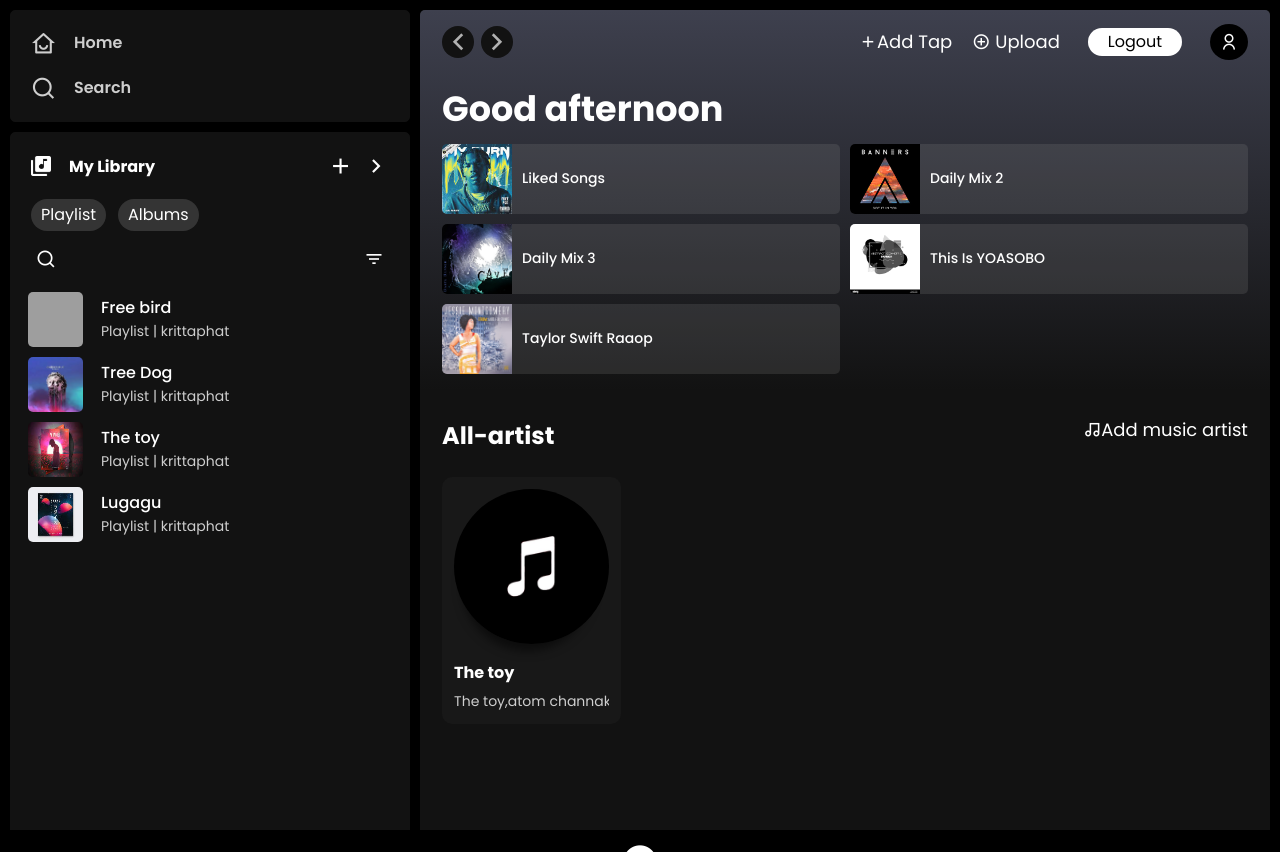
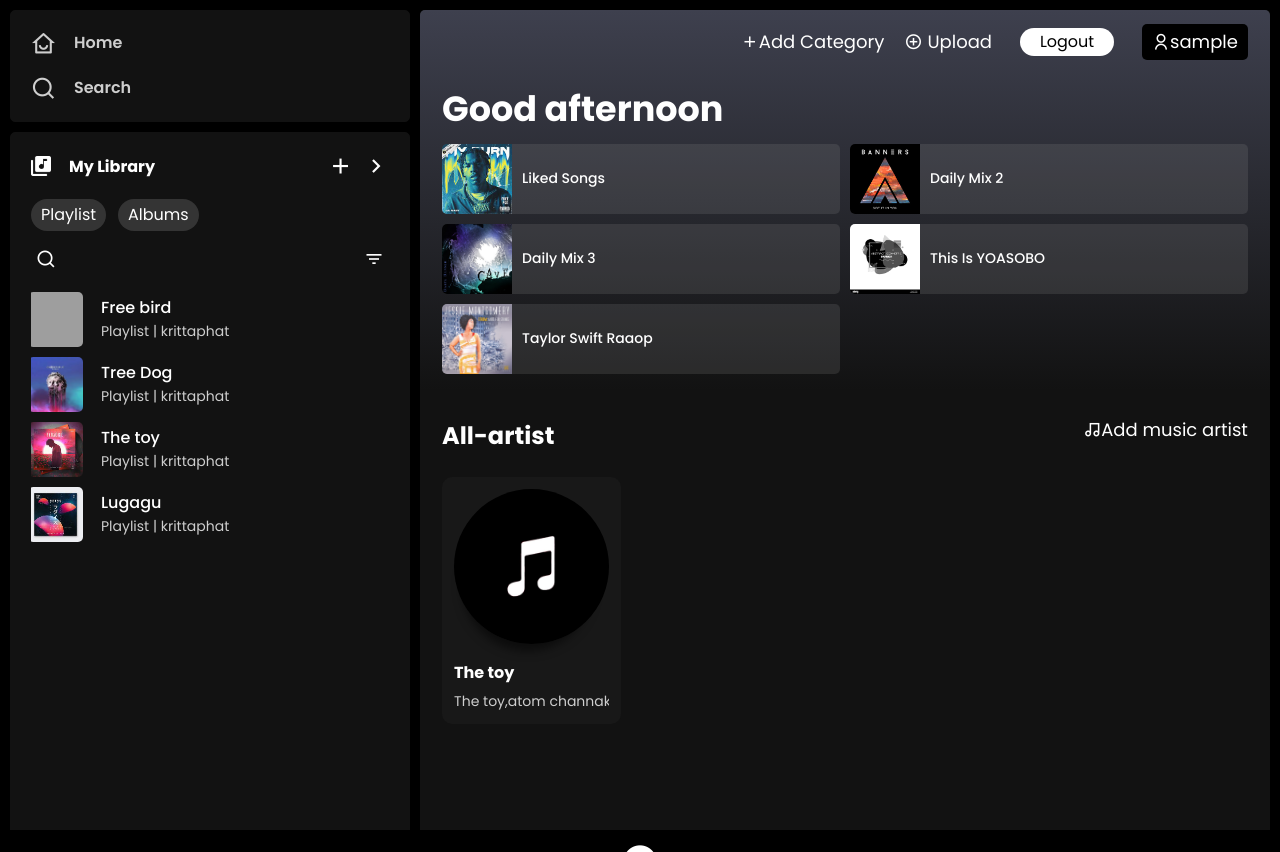
Before and after one commit to erisk405/Web_music_listenning, a PHP site: page /web/Home.php in a window 1280 px wide. Shown: the top 852 px of the page. Run offline with PHP 8.4, Linux system fonts and the light colour scheme; the visitor is signed in with stand-in values (Sample User, id 1); data that the repository does not hold is empty; grey boxes are pictures that could not be loaded.

Commit message:
Permisstion_User_&_Admin

```diff
--- a/music listening website/API/Data_category.php
+++ b/music listening website/API/Data_category.php
@@ -1,6 +1,6 @@
 <?php
 include("../web/connection.php");
-$sql = "SELECT * FROM category WHERE category.category_id != 40";  // 40 คือส่วนของ artist  ห้ามไปยุ่ง
+$sql = "SELECT * FROM category WHERE category.category_id != 40 AND category.category_id != 45";  // 40 คือส่วนของ artist  ห้ามไปยุ่ง
 $result = $conn->query($sql);
 if($result->num_rows > 0){
     $data = array();
--- a/music listening website/web/Home.php
+++ b/music listening website/web/Home.php
@@ -111,7 +111,7 @@
                                 </div>
                             </form>
                         </section>
-                        <div class="wrap-all-list">
+                        <div class="wrap-all-list custom-scrollbar5">
                             <div class="content">
                                 <form class="box" id="form-playlist-private">
                                     <a href="#">
@@ -175,7 +175,7 @@
                         <div class="header-right_site-right">
                             <div class="wrap">
                                 <div class="add-new-tab" trigger-button data-target="add-catagory-popup">
-                                    <a href="#"><i class="ri-add-fill"></i>Add Tap</a>
+                                    <a href="#"><i class="ri-add-fill"></i>Add Category</a>
                                 </div>
                                 <div class="upload" id="upload">
                                     <i class="ri-add-circle-line"></i>
@@ -185,7 +185,7 @@
                                     <button>logout</button>
                                 </div>
                                 <div class="user">
-                                    <a href="#"><i class="ri-user-line"></i></a>
+                                    <a href="#" class="UserProfile"><i class="ri-user-line"></i></a>
                                 </div>
                             </div>
                         </div>
@@ -243,7 +243,7 @@
                                 <div class="content artist">
                                     <div class="content-header">
                                         <h2>All-artist</h2>
-                                        <a href="#" trigger-button data-target="Select-artist-popup"><i class="ri-music-2-line"></i>Add music artist</a>
+                                        <a href="#" class="Add-music-artist" trigger-button data-target="Select-artist-popup"><i class="ri-music-2-line"></i>Add music artist</a>
                                     </div>
                                     <div class="carousel">
                                         <div class="inner-wrapper">
--- a/music listening website/web/active.js
+++ b/music listening website/web/active.js
@@ -291,6 +291,7 @@
   new SimpleBar(document.querySelector('.custom-scrollbar2'));
   new SimpleBar(document.querySelector('.custom-scrollbar3'));
   new SimpleBar(document.querySelector('.custom-scrollbar4'));
+  new SimpleBar(document.querySelector('.custom-scrollbar5'));
 });
 
 
@@ -550,3 +551,24 @@
 const randomColor = getRandomColor();
 
 for_over_background.style.background = `linear-gradient(0deg, rgba(18,18,18,1) 5%, ${randomColor} 100%)`;
+
+
+
+
+
+// --------------------------------------------
+// เกี่ยว กับ permission ของแต่ละ USER และ ADMIN
+// ---------------------------------------------
+const UserProfile = document.querySelector('.UserProfile');
+UserProfile.insertAdjacentHTML("beforeend",Username);
+
+const header_right_site_right = document.querySelector('.header-right_site-right');
+const upload_BTN = header_right_site_right.querySelector('.upload') // ปุ่ม upload
+const add_new_tab = header_right_site_right.querySelector('.add-new-tab'); // ปุ่ม add category
+const Add_music_artist = document.querySelector('.Add-music-artist');
+
+if(UserID != 1){ // เพราะว่า 1 คือ Admin
+  upload_BTN.style.display = "none";
+  add_new_tab.style.display = "none";
+  Add_music_artist.style.display = "none";
+}
--- a/music listening website/web/script.js
+++ b/music listening website/web/script.js
@@ -27,6 +27,7 @@
 let OnplaylistSong = [];// ข้อมูลเพลงใน playlist
 let NowPlayingListSong = [];  // เก็บสถานะของ playlist ว่า playlist ไหนกำลังเล่นอยู่
 let playlist_id_onGlobal = '';
+
 window.addEventListener("load", () => {
   loadMusic(musicIndex); //calling load music function once window loaded
   playingNow();
--- a/music listening website/web/style-web.css
+++ b/music listening website/web/style-web.css
@@ -177,6 +177,7 @@
   font-size: 32px;
   color: #b1b1b1;
   gap: 7px;
+  visibility: hidden;
 }
 .header-left_site-right .search a{
   background-color: var(--dark-color);
@@ -322,11 +323,17 @@
 /* wrap-all-list */
 /* ------------------ */
 
+.wrap-all-list{
+  position: relative;
+  overflow-x:hidden ;
+  height: 60dvh;
+}
 .wrap-all-list .box img,
 .wrap-music img {
   width: 55px;
   height: 55px;
   border-radius: 5px;
+  object-fit: cover;
 }
 
 .listitem {
@@ -961,7 +968,7 @@
 .header-right_site-right .user {
   line-height: 2;
   padding: 0 10px;
-  border-radius: 50%;
+  border-radius: 5px;
   background-color: var(--background-base);
   transition: background-color 150ms ease-in-out;
 }
@@ -1050,7 +1057,8 @@
 .custom-scrollbar .simplebar-scrollbar:before,
 .custom-scrollbar2 .simplebar-scrollbar:before,
 .custom-scrollbar3 .simplebar-scrollbar:before,
-.custom-scrollbar4 .simplebar-scrollbar:before{
+.custom-scrollbar4 .simplebar-scrollbar:before,
+.custom-scrollbar5 .simplebar-scrollbar:before{
   background-color: var(--grey-color); /* สีของ scrollbar ในสถานะปกติ */
   width: 19px;
   border-radius: 0;
@@ -1059,7 +1067,8 @@
 .custom-scrollbar .simplebar-track:before,
 .custom-scrollbar2 .simplebar-track:before,
 .custom-scrollbar3 .simplebar-track:before,
-.custom-scrollbar4 .simplebar-track:before {
+.custom-scrollbar4 .simplebar-track:before ,
+.custom-scrollbar5 .simplebar-track:before{
   background-color: var(--grey-color); /* สีของแถบ track */
   border-radius: 0;
 }
@@ -1067,7 +1076,8 @@
 .custom-scrollbar .simplebar-scrollbar.simplebar-visible:before,
 .custom-scrollbar2 .simplebar-scrollbar.simplebar-visible:before,
 .custom-scrollbar3 .simplebar-scrollbar.simplebar-visible:before,
-.custom-scrollbar4 .simplebar-scrollbar.simplebar-visible:before  {
+.custom-scrollbar4 .simplebar-scrollbar.simplebar-visible:before  ,
+.custom-scrollbar5 .simplebar-scrollbar.simplebar-visible:before{
   background-color: #ffffff; /* สีของ scrollbar เมื่อปรากฏ */
   width: 19px;
   border-radius: 0;
@@ -1076,7 +1086,8 @@
 .custom-scrollbar .simplebar-scrollbar.simplebar-visible:before:hover,
 .custom-scrollbar2 .simplebar-scrollbar.simplebar-visible:before:hover,
 .custom-scrollbar3 .simplebar-scrollbar.simplebar-visible:before:hover ,
-.custom-scrollbar4 .simplebar-scrollbar.simplebar-visible:before:hover{
+.custom-scrollbar4 .simplebar-scrollbar.simplebar-visible:before:hover,
+.custom-scrollbar5 .simplebar-scrollbar.simplebar-visible:before:hover {
   background-color: transparent; /* สีของ scrollbar เมื่อ hover */
   border-radius: 0;
 }
@@ -3393,7 +3404,9 @@
 .content-add-song-btn:active{
   scale: 0.95;
 }
-
+.add-new-tab{
+  white-space: nowrap;
+}
 
 
 @media screen and (max-width: 1220px) {
```
Also changed, not shown: music listening website/img_playlist/download.jpg (added), music listening website/web/playlist-music.js.
